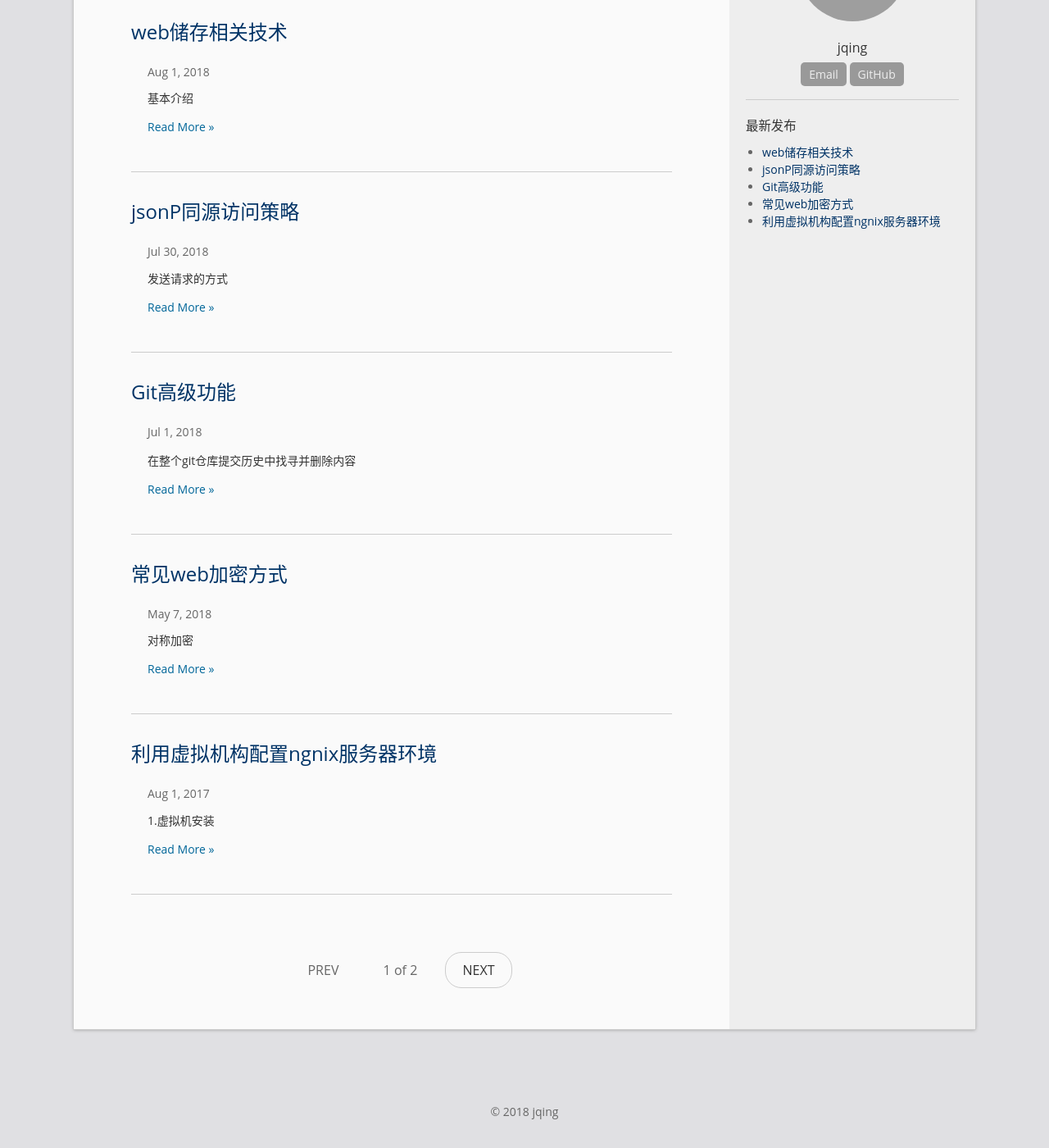
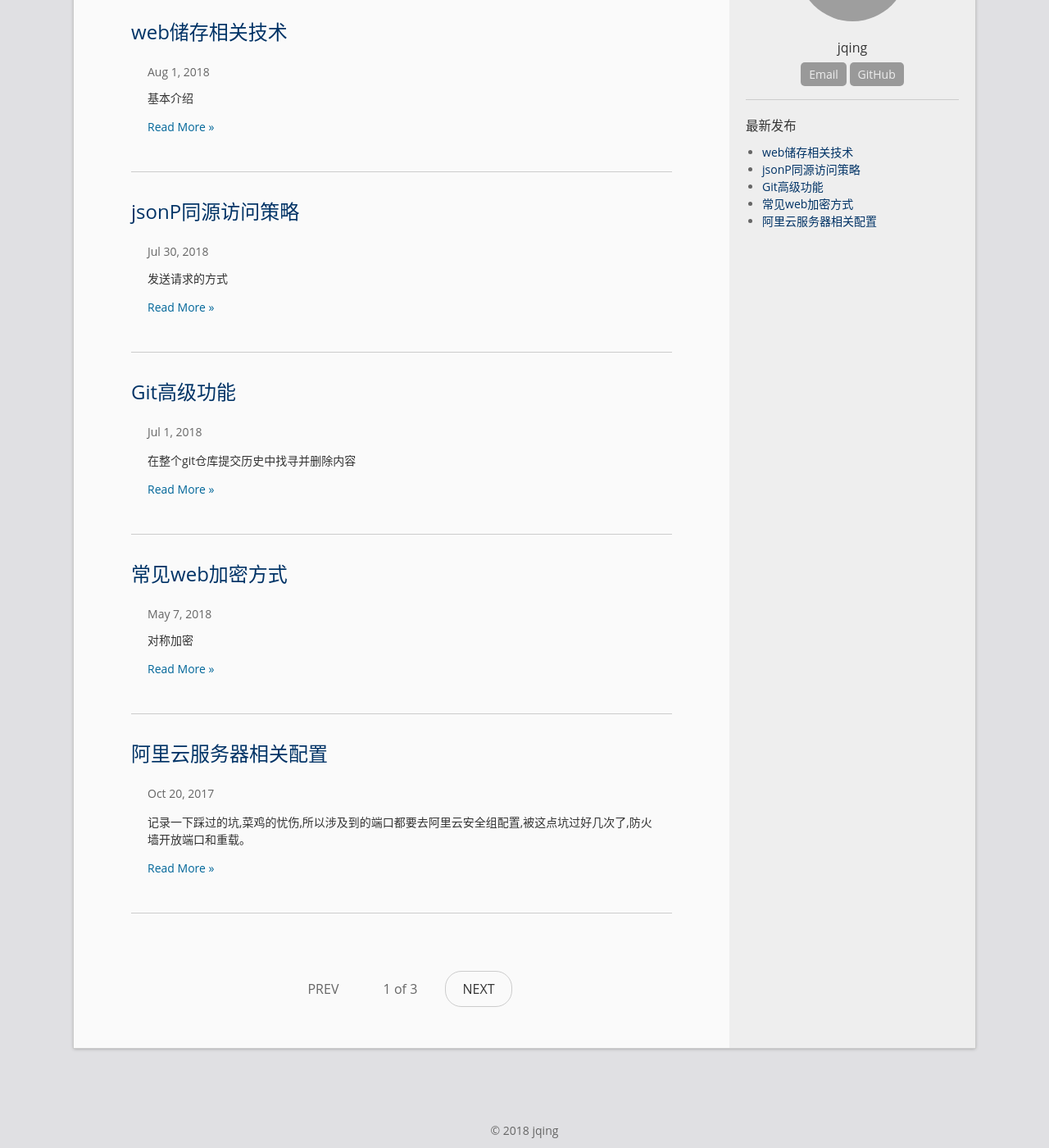
Before and after one commit to jqing1968/jqing1968.github.io, a Jekyll site: the page built from index.html, in a window 1280 px wide and 1400 px high, scrolled down 231 px. Shown: the whole window at 82% size. Built offline with Jekyll 4.4.1, drawn with Linux system fonts in a browser that asks for light colours; the list of posts is cut into pages by our own code; part of the change alters nothing that is shown; grey boxes are pictures that could not be loaded.

Commit message:
内容更新

````diff
--- /dev/null
+++ b/_posts/2017-10-20-serverConf.md
@@ -0,0 +1,156 @@
+---
+layout: post
+title:  "阿里云服务器相关配置"
+date:   2017-10-20 14:34
+categories: 软件配置
+permalink: /archivers/serverconf
+---
+记录一下踩过的坑,菜鸡的忧伤,所以涉及到的端口都要去阿里云安全组配置,被这点坑过好几次了,防火墙开放端口和重载。
+```js
+sudo firewall-cmd --zone=public --add-port=端口号/tcp --permanent
+sudo firewall-cmd --reload
+```
+
+基于centos7操作系统
+
+## vsFTPd
+
+**安装**
+    `yum  -y  install  vsftpd`
+
+**修改配置**
+    `vim /etc/vsftpd.conf`
+```js
+    // 取消注释
+    chroot_list_enable=YES
+    chroot_list_file=/etc/vsftpd/chroot_list
+    // 增加
+    userlist_enable=YES
+```
+
+**重启ftp**
+    `systemctl restart vsftpd.service`
+
+**创建用户**
+
+使用以下命令创建用户。使用`/usr/sbin/nologinshell`来阻止访问ftp用户的bash shell
+```js
+$ useradd -d /var/www/ -s /usr/sbin/nologin www
+$ passwd www
+$ echo www >> /etc/vsftpd/chroot_list
+$ chmod a-w www
+```
+允许nologin shell的登录访问权限。打开/etc/shells并在末尾添加以下行。
+`/usr/sbin/nologin`
+
+**卸载**
+
+停止服务器 `sytemctl stop vsftpd.service`
+
+检查 `rpm -qa | grep vsftpd`
+
+清除 `rpm -e vsfted版本`
+
+检查残余 `find / -name '*vsftpd*'`
+
+清除残余 `rm -rf 文件夹`
+
+## nginx
+**安装**
+    `yum install nginx`
+
+**修改配置**
+    `vim /etc/nginx/nginx.conf`
+
+```js
+// 修改user nginx
+user root
+// 修改 http>server下的根目录和和入口文件
+root    /var/www;
+index   index.html index.htm index.php default.html default.htm default.php;
+```
+
+**上传** `scp -r local_dir user@ip:/reomte_dir`
+    (或采用上面所述FTP上传)
+
+## mySql
+**获取repo源**
+    `wget http://repo.mysql.com/mysql-community-release-el7-5.noarch.rpm`
+
+**安装**
+    `rpm -ivh mysql-community-release-el7-5.noarch.rpm`
+
+**重启服务**
+    `systemctl restart mysql.service`
+
+**配置远程登录**
+```js
+use mysql;
+update user set password=password('密码') where user='root';
+GRANT ALL PRIVILEGES ON *.* TO root@"%" IDENTIFIED BY "密码";
+```
+
+## mongoDB
+**配置包管理系统（yum）**
+    `vim /etc/yum.repos.d/mongodb-org-4.0.repo`
+```
+[mongodb-org-4.0]
+name = MongoDB Repository
+baseurl = https://repo.mongodb.org/yum/redhat/$releasever/mongodb-org/4.0/x86_64/
+gpgcheck = 1
+enabled = 1
+gpgkey = https：// www.mongodb.org/static/pgp/server-4.0.asc
+```
+
+**安装**
+    `sudo yum install -y mongodb-org`
+
+**修改配置**
+
+设置远程访问
+```js
+bind_ip=0.0.0.0
+```
+## node.js
+**下载源码**
+    `wget http://nodejs.org/dist/v6.9.5/node-v6.9.5-linux-x64.tar.gz`
+
+**解压**
+    `tar xzvf node-v6.9.5-linux-x64.tar.gz && cd node-v6.9.5-linux-x64`
+
+**编译安装**
+```js
+./configure
+make
+sudo make install
+```
+
+**配置环境变量**
+
+设置全局访问
+```js
+ln -s /root/node-v6.9.5-linux-x64/bin/node /usr/local/bin/node
+ln -s /root/node-v6.9.5-linux-x64/bin/npm /usr/local/bin/npm
+```
+测试 `node -v && npm -v`
+
+查看环境变量 `echo $PATH`
+
+修改配置文件 `vim /etc/profile`
+```js
+// 新增两行
+export NODE_HOME=/usr/local/node_global
+export PATH=${NODE_HOME}/bin:$PATH
+```
+
+移动到
+    `cd /usr/local`
+
+设置全局模块存放路径和缓存
+```js
+npm config set prefix "node_global"
+npm config set cache "node_cache"
+```
+
+刷新配置
+    `source /etc/profile`
````
Also changed, not shown: _posts/2018-07-30-JSONP.md (+1 -1 lines), 10 other files.
